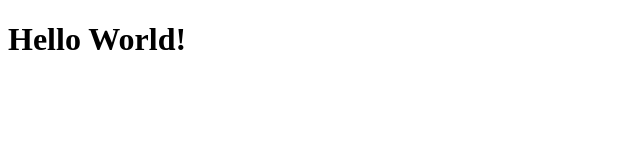
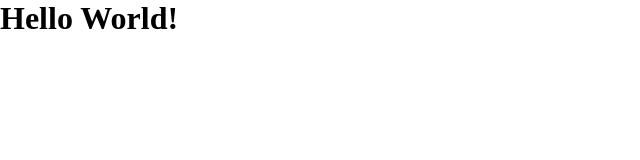
Before and after one commit to viniciusSantosBarros/Desafio_01, a plain HTML site: page index.html in a window 1280 px wide. Shown: the whole page, without its empty margins (0-640 px from the left). Drawn offline with Linux system fonts and the light colour scheme.

Commit message:
Atualizações

```diff
--- /dev/null
+++ b/estilos/style.css
@@ -0,0 +1,18 @@
+@charset "UTF_8";
+
+*{
+    margin: 0px;
+    padding: 0px;
+    box-sizing: border-box;
+}
+
+:root{
+    --cor00: white;
+    --cor01: lightgray;
+    --cor02: #0669DE;
+    --cor03: #C4170C;
+    --cor04: #06AA48;
+    --cor05: #FF6700;
+    --cor06: #FB0334;
+    --cor07: black;
+}
--- a/index.html
+++ b/index.html
@@ -3,7 +3,8 @@
 <head>
     <meta charset="UTF-8">
     <meta name="viewport" content="width=device-width, initial-scale=1.0">
-    <title>Document</title>
+    <title>Globo Esporte</title>
+    <link rel="stylesheet" href="estilos/style.css">
 </head>
 <body>
     <h1>Hello World!</h1>
```
Also changed, not shown: imagens/bola_futebol_m.jpg (added), imagens/bola_futebol_p.jpg (added), imagens/futebol_praia_m.jpg (added), imagens/futebol_praia_p.jpg (added).
